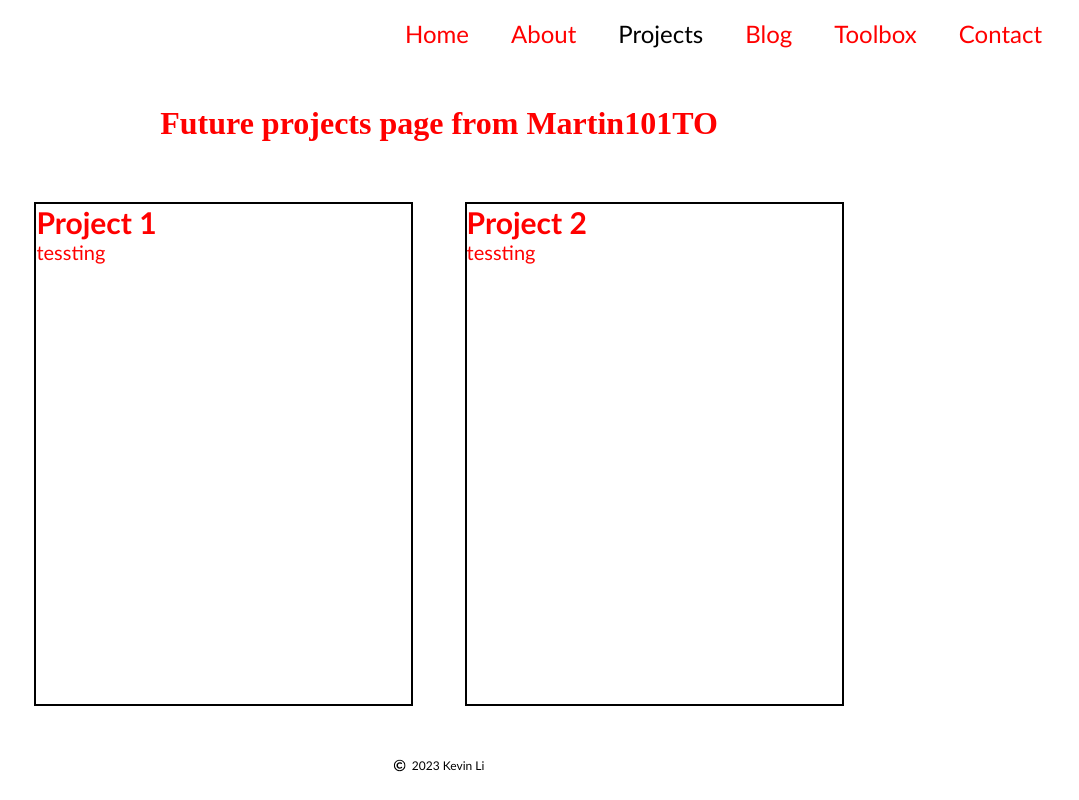
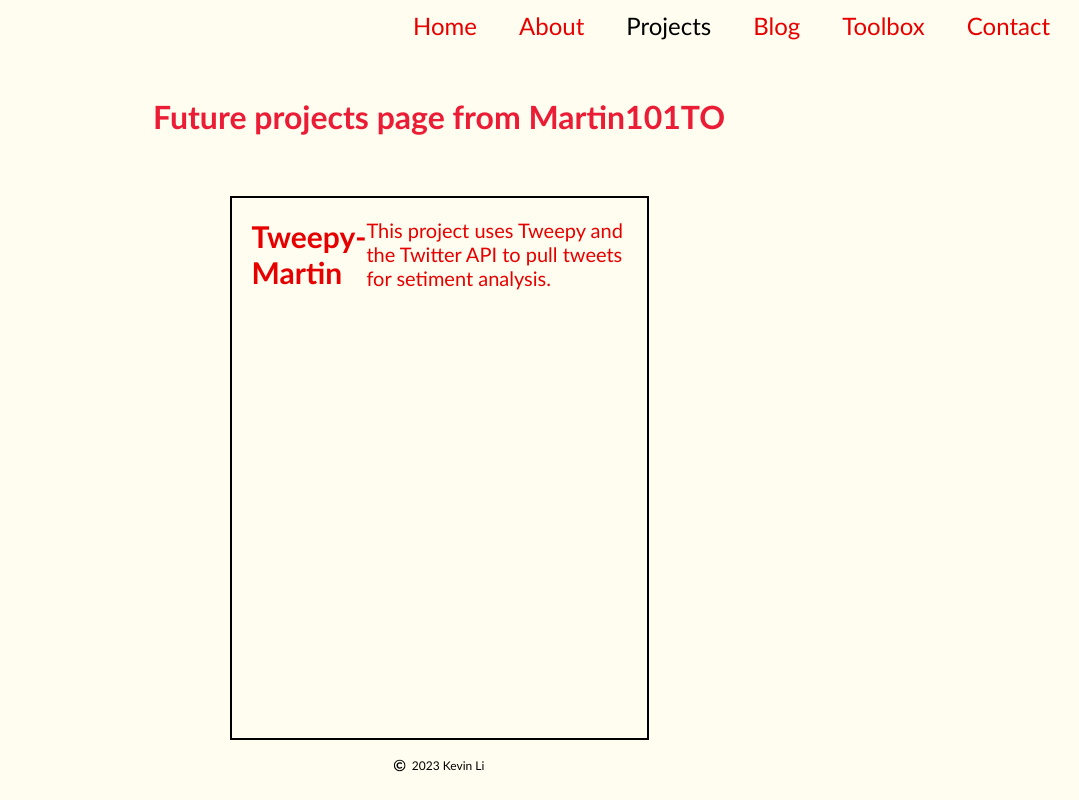
Before and after one commit to ben9583/martin101to.github.io, a React (Create React App) app: page /#/projects in a window 1280 px wide. Shown: the whole page, without its empty margins (201-1280 px from the left). Built offline with nearby package versions, Linux system fonts and the light colour scheme.

Commit message:
changed color palette

```diff
--- a/src/App.js
+++ b/src/App.js
@@ -13,6 +13,7 @@ import Copyright from './components/copyright'
 
 function App () {
   return (
+    <div className='root'>
       <Router basename={process.env.PUBLIC_URL}>
         <Navbar />
         <Routes>
@@ -25,6 +26,7 @@ function App () {
         </Routes>
         <Copyright />
       </Router>
+    </div>
   )
 }
 
--- a/src/components/navbar/NavbarElements.js
+++ b/src/components/navbar/NavbarElements.js
@@ -3,16 +3,15 @@ import { NavLink as Link } from 'react-router-dom'
 import styled from 'styled-components'
 
 export const Nav = styled.nav`
-  background: #FFFFFF;
+  background: #FFFDEF;
   height: 50px;
   display: flex;
   justify-content: right;
   padding: 0 2rem;
-  z-index: 12;
 `
 
 export const NavLink = styled(Link)`
-  color: #FF0000;
+  color: #E70000;
   font-size: 24px;
   font-family: 'Trebuchet MS', 'Lucida Sans Unicode', 'Lucida Grande', 'Lucida Sans', Arial, sans-serif;
   display: flex;
@@ -28,7 +27,7 @@ export const NavLink = styled(Link)`
 
 export const Bars = styled(FaBars)`
   display: none;
-  color: #808080;
+  color: #E70000;
   @media screen and (max-width: 768px) {
     display: block;
     position: absolute;
--- a/src/components/projects/ProjectElements.js
+++ b/src/components/projects/ProjectElements.js
@@ -5,5 +5,8 @@ export const Proj = styled.div`
   height: 500px;
   width: 375px;
   margin: 2vw;
-  float: left;
+  padding: 20px;
+  display: flex;
+  align-items: top;
+  justify-content: center;
 `
--- a/src/pages/projects.js
+++ b/src/pages/projects.js
@@ -1,15 +1,14 @@
 import React from 'react'
 import Project from '../components/projects'
 
-function Projects (props) {
+const Projects = () => {
   return (
     <>
       <div className='PageTitle'>
         <h1>Future projects page from Martin101TO</h1>
       </div>
       <div id='project-holder'>
-        <Project title="Project 1" content="tessting"/>
-        <Project title="Project 2" content="tessting"/>
+        <Project title="Tweepy-Martin" content="This project uses Tweepy and the Twitter API to pull tweets for setiment analysis."/>
       </div>
     </>
   )
--- a/src/styles.css
+++ b/src/styles.css
@@ -1,6 +1,6 @@
 a {
 	margin: 5px;
-	color: red;
+	color: #E70000;
 }
 
 p {
@@ -8,12 +8,18 @@ p {
 	text-decoration: none;
 }
 
+body {
+    margin: 0;
+    background-color: #FFFDEF;
+}
+
 /* Section below contains the formatting for specific classNames*/
 .PageTitle {
 	display: flex;
 	justify-content: center;
 	align-items: center;
-	color: red;
+    font-family: 'Trebuchet MS', 'Lucida Sans Unicode', 'Lucida Grande', 'Lucida Sans', Arial, sans-serif;
+	color: #EB1D36;
 	margin-top: 2vw;
 }
 
@@ -29,15 +35,13 @@ p {
     font-weight: bold;
     font-size: 30px;
     font-family: 'Trebuchet MS', 'Lucida Sans Unicode', 'Lucida Grande', 'Lucida Sans', Arial, sans-serif;
-    color: red;
-    align-items: center;
-
+    color: #E70000;
 }
 
 .ProjectContent{
     font-size: 20px;
     font-family: 'Trebuchet MS', 'Lucida Sans Unicode', 'Lucida Grande', 'Lucida Sans', Arial, sans-serif;
-    color: red;
+    color: #E70000;
 }
 
 /* Section below contains the formatting for specific ids */
@@ -60,7 +64,7 @@ p {
 #brief {
     font-family: 'Trebuchet MS', 'Lucida Sans Unicode', 'Lucida Grande', 'Lucida Sans', Arial, sans-serif;
     font-size: 30px;
-    color: red;
+    color: #E70000;
     display: flex;
     justify-content: center;
     align-items: center;
@@ -69,11 +73,11 @@ p {
 
 #links {
 	font-size: 30px;
+    color: #F1F1F1;
 	display: flex;
 	justify-content: center;
 	align-items: center;
 	text-decoration: none;
-
 }
 
 #project-holder {
```
Lines whose indentation alone changed are shown as unchanged.
